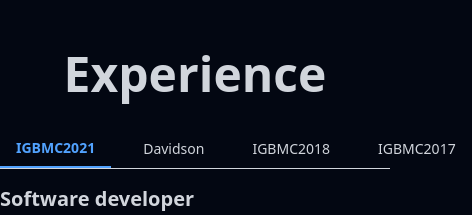
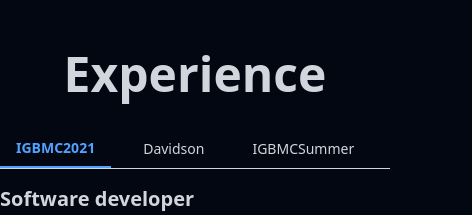
Before and after one commit to Stygmates/portfolio2025, a Next.js app: page / in a window 390 px wide. Shown: the part 1040-1255 px from the top of the page, 472 px wide, since content can reach past the window. Built offline with nearby package versions, Linux system fonts and the light colour scheme.

Commit message:
Fix responsive

```diff
--- a/src/app/components/Experience.tsx
+++ b/src/app/components/Experience.tsx
@@ -30,16 +30,13 @@ const experienceItems = {
             "Added security features to the frontend like CSRF protection or reCAPTCHA."
         ]
     },
-    IGBMC2018:{
+    IGBMCSummer:{
         jobTitle: "Continuous Integration Intern",
-        duration: "Summer 2018",
-        description: ["Developed a Continuous Integration tool similar to TravisCI, in Crystal"]
-    },
-
-    IGBMC2017:{
-        jobTitle: "Python Developer Intern",
-        duration: "Summer 2017",
-        description: ["Developed an application in Python to manage and visualize images acquired by their microscope."]
+        duration: "Summer 2017 and Summer 2018",
+        description: [
+          "Summer 2018: Developed a Continuous Integration tool similar to TravisCI, in Crystal.",
+          "Summer 2017: Developed an application in Python to manage and visualize images acquired by their microscope."
+        ]
     },
 }
 
```
